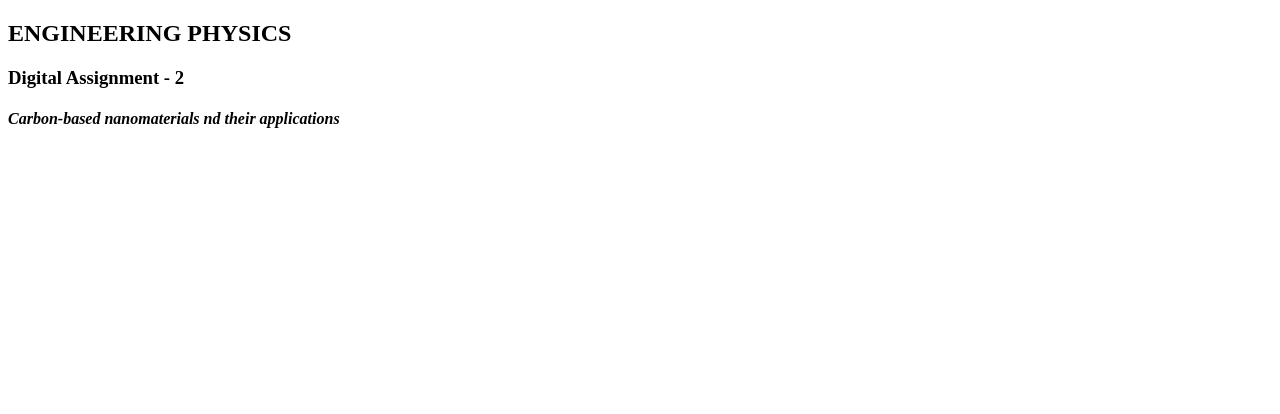
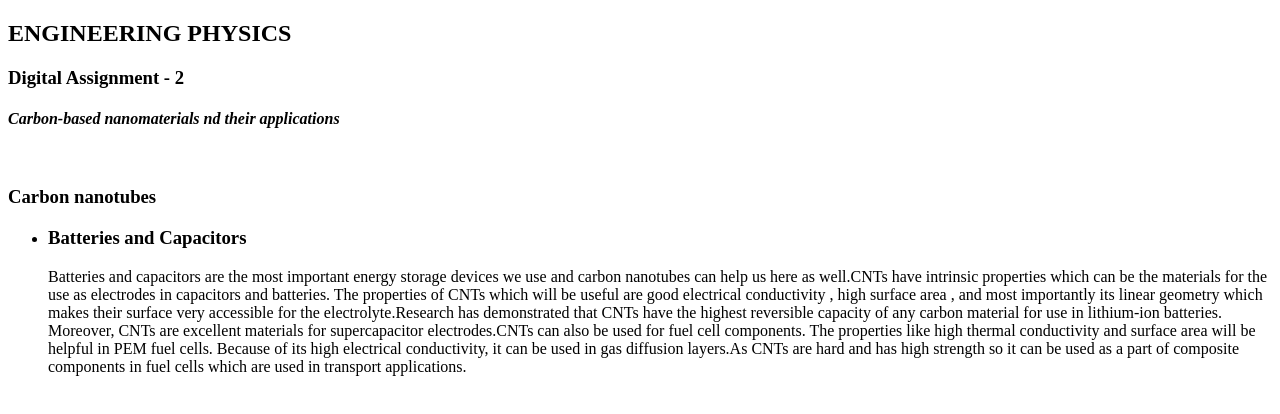
Before and after one commit to aadilMohd/physicsDigitalAssignment2, a plain HTML site: page index.html in a window 1280 px wide. Drawn offline with Linux system fonts and the light colour scheme.

Commit message:
exit
`

ne
:i

"

```diff
--- a/index.html
+++ b/index.html
@@ -26,10 +26,35 @@
               <h4><B><i>Carbon-based nanomaterials nd their applications</i></B></h4>
             </div>
 
+          </section>
+        <br>
+          <section id="body" class="body">
+
+              <div id="CNT">
+                <h3>Carbon nanotubes</h3>
+                <ul>
+
+                    <li><h3>Batteries and Capacitors</h3>
+                        <p>Batteries and capacitors are the most important energy storage devices we use and carbon nanotubes
+                            can help us here as well.CNTs have intrinsic properties which can be the materials for the use as
+                            electrodes in capacitors and batteries. The properties of CNTs which will be useful are good electrical
+                             conductivity , high surface area , and most importantly its linear geometry which makes their surface very
+                             accessible for the electrolyte.Research has demonstrated that CNTs have the highest reversible capacity of
+                             any carbon material for use in lithium-ion batteries. Moreover, CNTs are excellent materials for supercapacitor
+                             electrodes.CNTs can also be used for fuel cell components. The properties like high thermal conductivity
+                             and surface area will be helpful in PEM fuel cells. Because of its high electrical conductivity, it can
+                             be used in gas diffusion layers.As CNTs are hard and has high strength so it can be used as a part of
+                             composite components in fuel cells which are used in transport applications.
+                        </p>
+
+                    </li>
+
+                </ul>
 
 
+              </div>
+
           </section>
-          <section></section>
 
 
 
```
